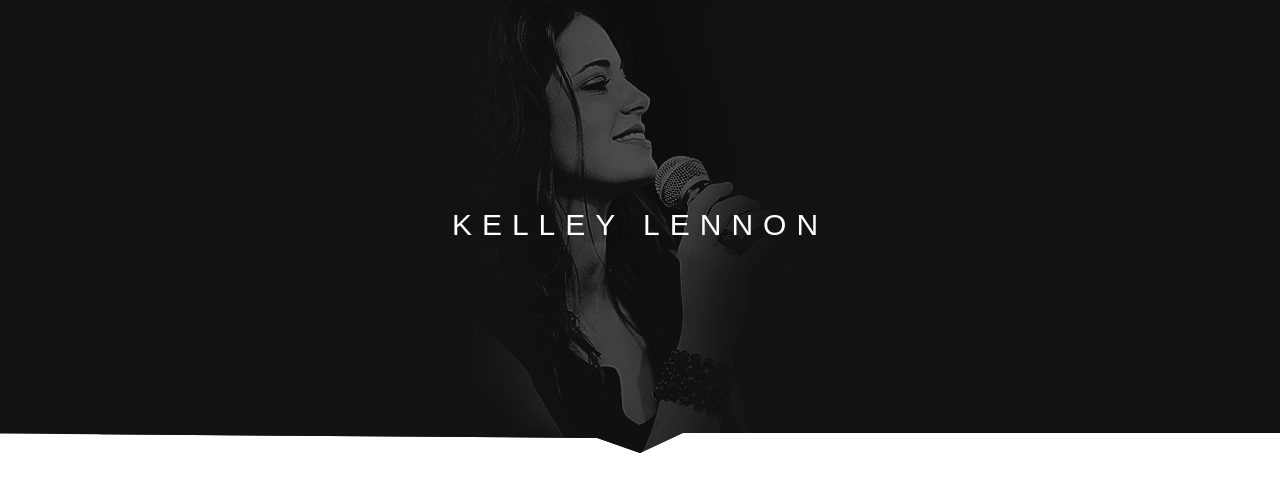
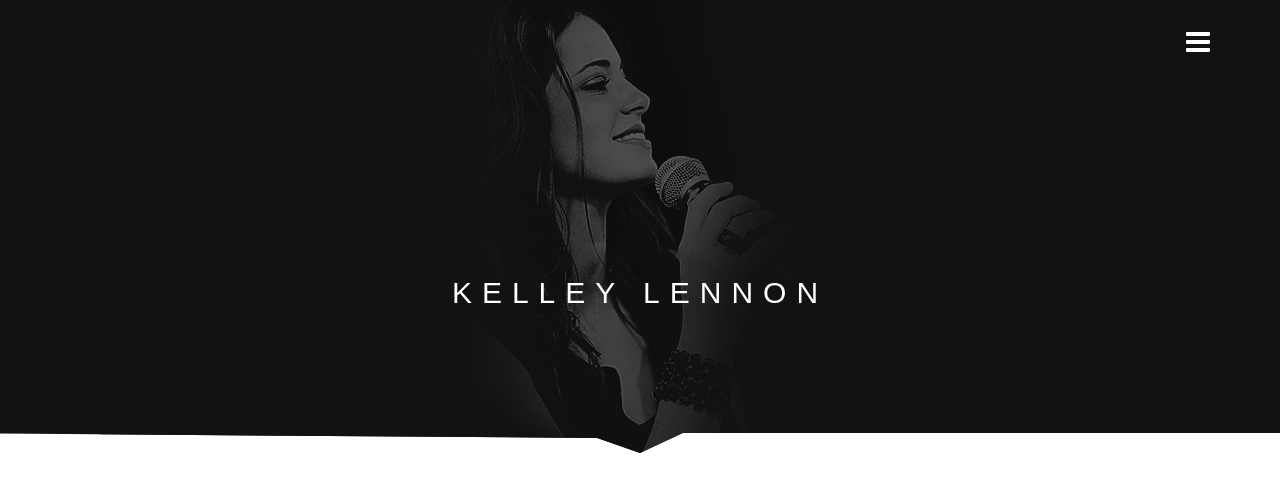
Before and after one commit to rayoleaga/KLapp, a website: page public/app/views/index.html in a window 1280 px wide. Shown: the top 492 px of the page. Drawn offline with nearby package versions, Linux system fonts and the light colour scheme; some packages are replaced by stand-ins of ours; files that its build step writes are made by us from their sources; a web font is replaced by a local one.

Commit message:
added menu icon

```diff
--- a/public/app/views/index.html
+++ b/public/app/views/index.html
@@ -34,6 +34,7 @@
 	<link href='https://fonts.googleapis.com/css?family=Palanquin:400,200' rel='stylesheet' type='text/css'>
 	<link rel="stylesheet" href="//maxcdn.bootstrapcdn.com/bootswatch/3.3.1/paper/bootstrap.min.css">
 	<link rel="stylesheet" href="//cdnjs.cloudflare.com/ajax/libs/animate.css/3.1.1/animate.min.css">
+	<link rel="stylesheet" href="https://maxcdn.bootstrapcdn.com/font-awesome/4.4.0/css/font-awesome.min.css">
 	<link rel="stylesheet" href="assets/css/style.css">
 
 </head>
@@ -58,6 +59,9 @@
 </header>
 
 <div class="dark-container">
+<div class="container main-header">
+	<span class="fa fa-bars"></span>
+</div>
 
 
 	<h2>KELLEY LENNON</h2>
--- a/public/assets/css/style.css
+++ b/public/assets/css/style.css
@@ -1,5 +1,18 @@
 h1,h2,h3,h4,h5,h6{
 	font-family: 'Palanquin', sans-serif;
+}
+
+/*MENU*/
+.main-header{
+	color: #fff;
+}
+.fa-bars{
+
+	text-align: right;
+	display: block;
+	margin: 20px auto;
+	font-size: 2.0em;
+	cursor: pointer;
 }
 
 .main-container{
```
